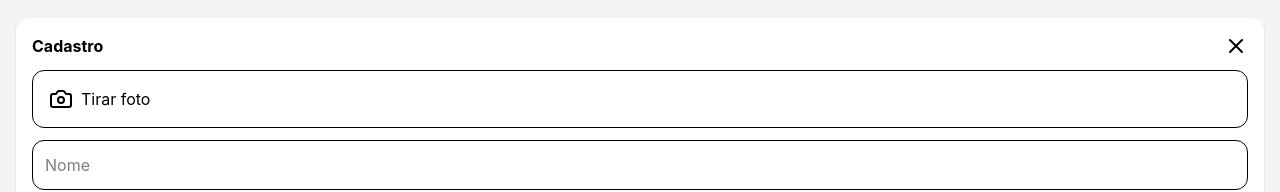
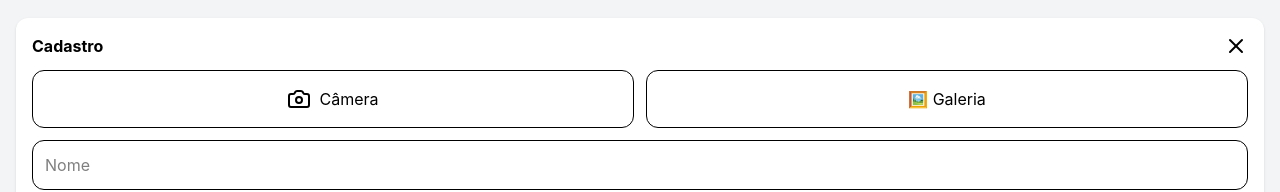
Before and after one commit to CamillaEstevao/inventario_app, a React (Vite) app: page /#/produtos in a window 1280 px wide. Both pictures are taken after a click on the button "Novo Produto". Shown: the part 162-354 px from the top of the page. Built offline with nearby package versions, Linux system fonts and the light colour scheme; no server answers; the database is empty.

Commit message:
Adiciona upload por galeria

```diff
--- a/src/pages/Produtos.jsx
+++ b/src/pages/Produtos.jsx
@@ -208,9 +208,10 @@ export default function Produtos() {
               />
             )}
 
-            <label className="border p-4 rounded-xl flex gap-2 items-center cursor-pointer">
+            <div className="grid grid-cols-2 gap-3">
+              <label className="border p-4 rounded-xl flex gap-2 items-center justify-center cursor-pointer">
                 <Camera />
-              Tirar foto
+                Câmera
                 <input
                   type="file"
                   accept="image/*"
@@ -219,6 +220,17 @@ export default function Produtos() {
                   onChange={selecionarFoto}
                 />
               </label>
+
+              <label className="border p-4 rounded-xl flex gap-2 items-center justify-center cursor-pointer">
+                🖼️ Galeria
+                <input
+                  type="file"
+                  accept="image/*"
+                  hidden
+                  onChange={selecionarFoto}
+                />
+              </label>
+            </div>
 
             <input
               placeholder="Nome"
```
Lines whose indentation alone changed are shown as unchanged.
